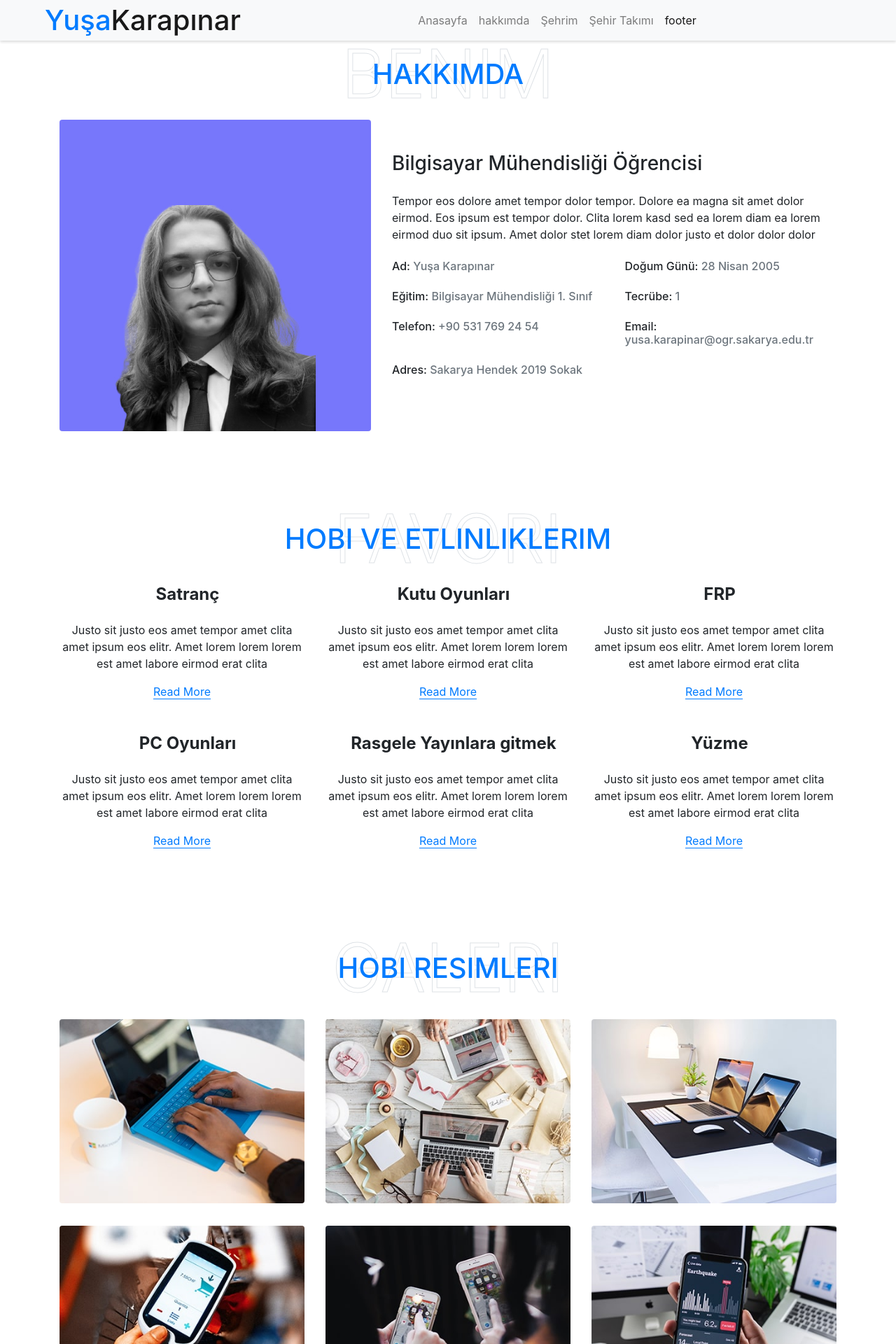
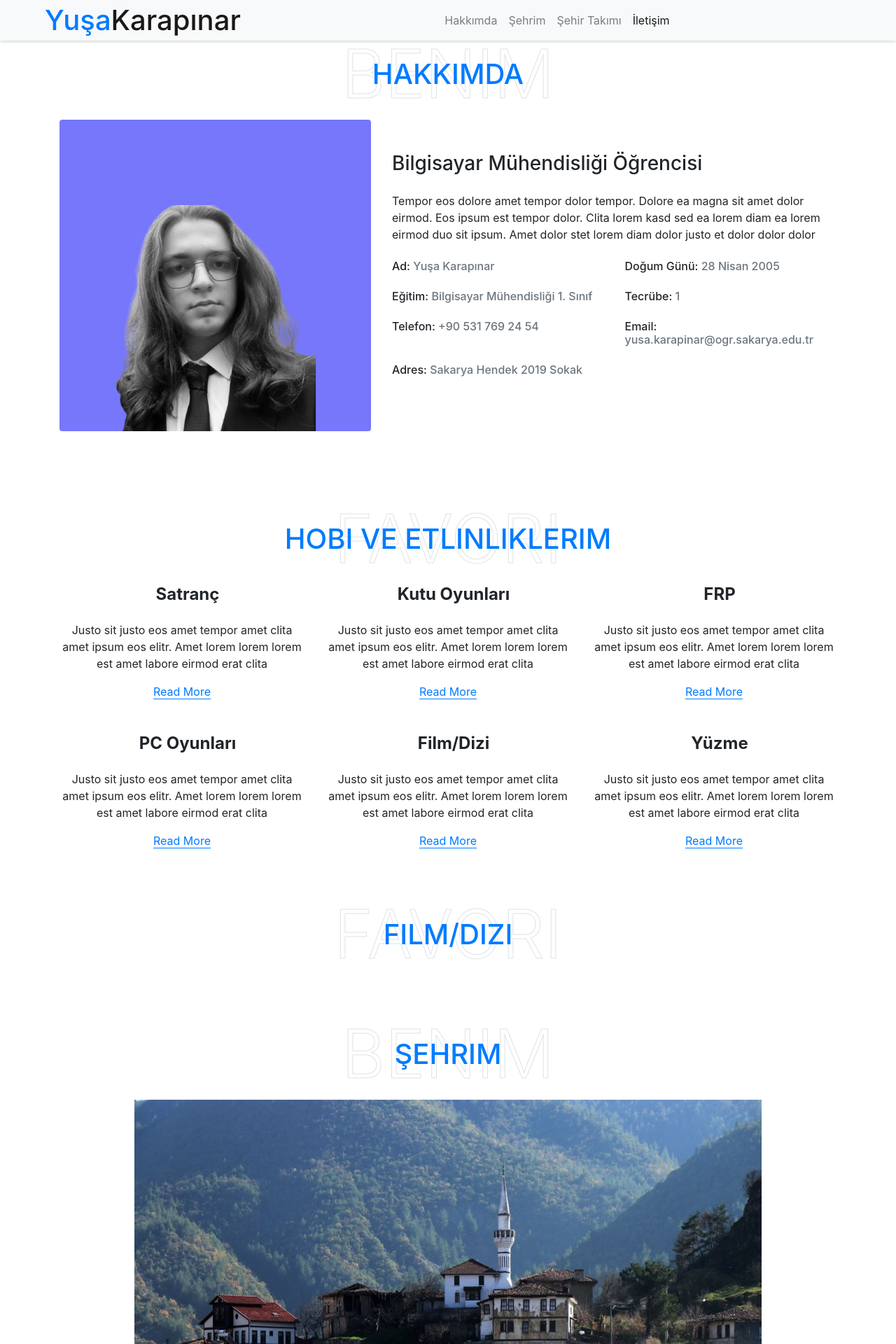
Before and after one commit to YusaKarapinar/Personal-Website-Project, a PHP site: page /ana_sayfa.html in a window 1280 px wide. Shown: the top 1920 px of the page at 70% size. Run offline with PHP 8.4, Linux system fonts and the light colour scheme.

Commit message:
Add files via upload

```diff
--- /dev/null
+++ b/web_odevi/API.css
@@ -0,0 +1,57 @@
+.movie-item {
+
+    width: 200px;
+    /* Kartların sabit genişliği */
+    margin-bottom: 20px;
+    margin-left: 30px;
+    margin-right: 20px;
+    padding: 10px;
+    border: 1px solid #ccc;
+    border-radius: 5px;
+    display: flex;
+    /* Kart içeriğini yatay hizala */
+    flex-direction: column;
+    /* İçeriği dikey hizala */
+
+}
+
+.movie-details {
+    flex-grow: 1;
+    /* Detayları genişlet, poster sabit boyutta kalır */
+}
+
+.movie-title {
+    text-align: center;
+    font-size: 1.3rem;
+    margin-bottom: 10px;
+}
+
+.movie-poster {
+    width: 150px;
+    /* Poster genişliğini istediğiniz değere ayarlayın */
+    height: auto;
+    /* Otomatik yükseklik ayarı */
+    border-radius: 5px;
+    /* Köşeleri yuvarlat */
+    box-shadow: 0 4px 8px rgba(0, 0, 0, 0.1);
+    /* Gölgelendirme efekti ekle */
+    transition: transform 0.3s ease;
+    /* Geçiş efekti */
+    align-self: center;
+    /* Resmi ortala */
+}
+
+.movie-poster:hover {
+    transform: scale(1.1);
+    /* Fare üzerine gelindiğinde büyütme efekti */
+}
+
+.container1 {
+    width: 80%;
+    /* Container'ın genişliği %80 */
+    margin: 0 auto;
+    /* Ortalama */
+    padding: 0 10%;
+    /* Container'ın sol ve sağ kenarlarında %20'lik alan bırakır */
+    /* Padding'i genişliğin içine dahil eder */
+}
--- a/web_odevi/ana_sayfa.html
+++ b/web_odevi/ana_sayfa.html
@@ -6,13 +6,11 @@
   <meta charset="utf-8">
   <meta name="viewport" content="width=device-width, initial-scale=1, shrink-to-fit=no">
   <link rel="stylesheet" href="style.css">
-  <link href="img/favicon.ico" rel="icon">
   <link rel="preconnect" href="https://fonts.gstatic.com">
   <link href="https://fonts.googleapis.com/css2?family=Roboto:wght@300;400;500;700;900&display=swap" rel="stylesheet">
+  <link rel="stylesheet" href="API.css">
 
 
-  <!-- Favicon -->
-  <link href="img/favicon.ico" rel="icon">
 
   <!-- Google Web Fonts -->
   <link rel="preconnect" href="https://fonts.gstatic.com">
@@ -48,11 +46,10 @@
           </button>
           <div class="collapse navbar-collapse px-lg-3" id="navbarCollapse">
             <div class="navbar-nav m-auto py-0">
-              <a href="#Anasayfa" class="nav-item nav-link active">Anasayfa</a>
-              <a href="#about" class="nav-item nav-link active">hakkımda</a>
+              <a href="#about" class="nav-item nav-link active">Hakkımda</a>
               <a href="#slider" class="nav-item nav-link active">Şehrim</a>
               <a href="#Takım" class="nav-item nav-link active">Şehir Takımı</a>
-              <a href="#footer" class="nav-item nav-link active">footer</a>
+              <a href="#İletişim" class="nav-item nav-link active">İletişim</a>
 
             </div>
           </div>
@@ -158,7 +155,7 @@
         <div class="col-lg-4 col-md-6 text-center mb-5">
           <div class="d-flex align-items-center justify-content-center mb-4">
             <i class="fa fa-2x fa-search service-icon bg-primary text-white mr-3"></i>
-            <h4 class="font-weight-bold m-0">Rasgele Yayınlara gitmek</h4>
+            <h4 class="font-weight-bold m-0">Film/Dizi</h4>
           </div>
           <p>Justo sit justo eos amet tempor amet clita amet ipsum eos elitr. Amet lorem lorem lorem est amet labore
             eirmod erat clita</p>
@@ -177,89 +174,25 @@
     </div>
   </div>
   <!-- Services End -->
+  <!--Movies Start-->
+  <div class="position-relative d-flex align-items-center justify-content-center">
+    <h1 class="display-1 text-uppercase text-white" id="BackText">Favori</h1>
+    <h1 class="position-absolute text-uppercase text-primary">Film/Dizi</h1>
+  </div>
+  <div class="container1 mt-5">
 
+    <div class="row movies"></div> <!-- movies div'ini bir satır olarak değiştirdik -->
+  </div>
+  <!--Movies end-->
 
   <!-- Sehrim Resim Start -->
-  <div class="container-fluid pt-5 pb-3" id="SehirResim">
-    <div class="container">
   <div class="position-relative d-flex align-items-center justify-content-center">
-        <h1 class="display-1 text-uppercase text-white" id="BackText">Galeri</h1>
-        <h1 class="position-absolute text-uppercase text-primary">Hobi Resimleri</h1>
-      </div>
-      <div class="row">
-        <div class="col-12 text-center mb-2">
-
-        </div>
-      </div>
-      <div class="row portfolio-container">
-        <div class="col-lg-4 col-md-6 mb-4 portfolio-item first">
-          <div class="position-relative overflow-hidden mb-2">
-            <img class="img-fluid rounded w-100" src="img/portfolio-1.jpg" alt="">
-            <div class="portfolio-btn bg-primary d-flex align-items-center justify-content-center">
-              <a href="img/portfolio-1.jpg" data-lightbox="portfolio">
-                <i class="fa fa-plus text-white"></i>
-              </a>
-            </div>
-          </div>
-        </div>
-        <div class="col-lg-4 col-md-6 mb-4 portfolio-item second">
-          <div class="position-relative overflow-hidden mb-2">
-            <img class="img-fluid rounded w-100" src="img/portfolio-2.jpg" alt="">
-            <div class="portfolio-btn bg-primary d-flex align-items-center justify-content-center">
-              <a href="img/portfolio-2.jpg" data-lightbox="portfolio">
-                <i class="fa fa-plus text-white"></i>
-              </a>
-            </div>
-          </div>
-        </div>
-        <div class="col-lg-4 col-md-6 mb-4 portfolio-item third">
-          <div class="position-relative overflow-hidden mb-2">
-            <img class="img-fluid rounded w-100" src="img/portfolio-3.jpg" alt="">
-            <div class="portfolio-btn bg-primary d-flex align-items-center justify-content-center">
-              <a href="img/portfolio-3.jpg" data-lightbox="portfolio">
-                <i class="fa fa-plus text-white"></i>
-              </a>
-            </div>
-          </div>
-        </div>
-        <div class="col-lg-4 col-md-6 mb-4 portfolio-item first">
-          <div class="position-relative overflow-hidden mb-2">
-            <img class="img-fluid rounded w-100" src="img/portfolio-4.jpg" alt="">
-            <div class="portfolio-btn bg-primary d-flex align-items-center justify-content-center">
-              <a href="img/portfolio-4.jpg" data-lightbox="portfolio">
-                <i class="fa fa-plus text-white"></i>
-              </a>
-            </div>
-          </div>
-        </div>
-        <div class="col-lg-4 col-md-6 mb-4 portfolio-item second">
-          <div class="position-relative overflow-hidden mb-2">
-            <img class="img-fluid rounded w-100" src="img/portfolio-5.jpg" alt="">
-            <div class="portfolio-btn bg-primary d-flex align-items-center justify-content-center">
-              <a href="img/portfolio-5.jpg" data-lightbox="portfolio">
-                <i class="fa fa-plus text-white"></i>
-              </a>
-            </div>
-          </div>
-        </div>
-        <div class="col-lg-4 col-md-6 mb-4 portfolio-item third">
-          <div class="position-relative overflow-hidden mb-2">
-            <img class="img-fluid rounded w-100" src="img/portfolio-6.jpg" alt="">
-            <div class="portfolio-btn bg-primary d-flex align-items-center justify-content-center">
-              <a href="img/portfolio-6.jpg" data-lightbox="portfolio">
-                <i class="fa fa-plus text-white"></i>
-              </a>
-            </div>
-          </div>
-        </div>
-      </div>
-    </div>
+    <h1 class="display-1 text-uppercase text-white" id="BackText">Benim</h1>
+    <h1 class="position-absolute text-uppercase text-primary">Şehrim</h1>
   </div>
   <!-- Sehrim Resim End -->
 
   <!--  SLİDER START  -->
-
-  <body>
   <header>
     <div class="bd-example" id="slider">
       <div id="carouselExampleCaptions" class="carousel slide" data-ride="carousel">
@@ -273,8 +206,10 @@
           <div class="carousel-item active">
             <img src="img/1.jpg" class="d-block" alt="...">
             <div class="carousel-caption d-none d-md-block">
-                <h5>First slide label</h5>
-                <p>Nulla vitae elit libero, a pharetra augue mollis interdum.</p>
+              <h5>Tarihi Taraklı Evleri</h5>
+              <p>Tarihi Taraklı Evleri, Sakarya'nın Taraklı ilçesinde yer alır ve Osmanlı mimarisinin güzel
+                örneklerindendir. Taş ve ahşap kullanılarak inşa edilen bu evler, dar sokakları ve geleneksel yapısıyla
+                dikkat çeker.</p>
             </div>
           </div>
           <div class="carousel-item">
@@ -310,9 +245,7 @@
       </div>
     </div>
   </header>
-  </body>
 
-</html>
   <!-- SLİDER END  -->
 
 
@@ -332,24 +265,28 @@
               <i class="far fa-dot-circle text-primary position-absolute"></i>
               <h5 class="font-weight-bold mb-1">Kuruluşu ve ilk yılları</h5>
               <p class="mb-2"><strong>Adapazarı</strong> | <small>17 Haziran 1965</small></p>
-            <p>17 Haziran 1965 tarihinde il merkezi Adapazarı'nda; İdman Yurdu, Ada Gençlik, Gençler Birliği, Güneşspor
+              <p>17 Haziran 1965 tarihinde il merkezi Adapazarı'nda; İdman Yurdu, Ada Gençlik, Gençler Birliği,
+                Güneşspor
                 kulüplerinin birleşmesi ile Sakarya ilini, aynı yıl kurulan Türkiye 2. Futbol Ligi'nde temsil etmek
                 amacıyla kurulmuştur. İlk amblemi "futbol topu üzerinde iki adet S harfleri ve 1965" dir. 1987 yılında
                 dönemin kulüp başkanı Erkal Etçioğlu tarafından tasarımı yaptırılan ve hâlen kullanılan amblemi ise
-              "Sakarya Nehri'nin S harfini andırarak kıvrılarak Sakarya Köprüsü'nün altından akması ve iki yakayı yeşil
+                "Sakarya Nehri'nin S harfini andırarak kıvrılarak Sakarya Köprüsü'nün altından akması ve iki yakayı
+                yeşil
                 ve siyah renklerle boyaması" figürüdür.[1]
 
                 İlk başkanı Ethem Boran, ilk teknik direktörü ve aynı zamanda takımın kalecisi ve kaptanı, kulübün
                 kuruluşunda da önemli pay sahibi olan Fikret Aldinç'tir. Sakaryaspor kendi sahasındaki ilk resmî lig
                 maçını 1965-66 sezonunda Mersin İdman Yurdu ile oynamış, maçın son dakikalarında teknik direktör/kaleci
-              Fikret Aldinç'in penaltı golü ile 1-0'lık skorla sahasındaki ilk resmî golünü atmış, tarihindeki ilk resmî
+                Fikret Aldinç'in penaltı golü ile 1-0'lık skorla sahasındaki ilk resmî golünü atmış, tarihindeki ilk
+                resmî
                 galibiyetini almıştır. </p>
             </div>
             <div class="position-relative mb-4">
               <i class="far fa-dot-circle text-primary position-absolute"></i>
               <h5 class="font-weight-bold mb-1">80'li yıllar ve 1. Lige İlk Yükseliş</h5>
               <p class="mb-2"><strong>Trabzonspor VS Sakaryaspor</strong> | <small>1973-74 sezonu</small></p>
-            <p>1973-74 sezonunda 1. Lig'e çok yaklaşan ama Trabzonspor'a geçilen Sakaryaspor, 1980-81 sezonunda 2. Lig A
+              <p>1973-74 sezonunda 1. Lig'e çok yaklaşan ama Trabzonspor'a geçilen Sakaryaspor, 1980-81 sezonunda 2. Lig
+                A
                 Grubu şampiyonu olarak 1. Lig'e çıkmıştır. 1. Lig'de en iyi derecesini 1981-82 sezonunda 5. olarak yapan
                 Sakaryaspor aynı sezon, Fenerbahçe'yi deplasmanda 1-0, Galatasaray'ı deplasmanda 2-0 geçmiş, Beşiktaş'la
                 ise İstanbul'da 1-1 berabere kalmıştır. 1985-86 sezonunda sondan 3. olarak 2. Lig'e düşmüştür. Ancak
@@ -369,15 +306,18 @@
                 Türkiye Kupası şampiyonu olarak ulaşmıştır. İlk turda Konyaspor'u (4-0, 1-0), ikinci turda Fenerbahçe'yi
                 (5-1, 1-2), çeyrek finalde Beşiktaş'ı (4-0, 1-0), yarı finalde Zonguldakspor'u (5-0, 0-1) ve nihayet
                 finalde Samsunspor'u (2-0, 1-1) lik skorlarla geçerek bu tarihi başarıya ulaşır. Özellikle farklı
-              Fenerbahçe ve Beşiktaş galibiyetleri ses getirmiş, sezonun kupa şampiyonluğuyla tamamlanmasının ardından;
-              Oğuz, Aykut, Turan ve Serdar Fenerbahçe'ye transfer olmuş; Fenerbahçe'nin bir sonraki 1988-89 sezonundaki
+                Fenerbahçe ve Beşiktaş galibiyetleri ses getirmiş, sezonun kupa şampiyonluğuyla tamamlanmasının
+                ardından;
+                Oğuz, Aykut, Turan ve Serdar Fenerbahçe'ye transfer olmuş; Fenerbahçe'nin bir sonraki 1988-89
+                sezonundaki
                 103 gollü efsane şampiyonluğunda başrolü oynamışlardır. </p>
             </div>
             <div class="position-relative mb-4">
               <i class="far fa-dot-circle text-primary position-absolute"></i>
               <h5 class="font-weight-bold mb-1">Diriliş Yılı ve yükseliş</h5>
               <p class="mb-2"><strong>Kuruluşun 51.Yıldönümü</strong> | <small>2016-2017</small></p>
-            <p>Sakaryaspor'un kuruluşunun 51.Yıldönümü şerefine şampiyonluk için 2016-2017 sezonu seçilmiştir. Kadrosuna
+              <p>Sakaryaspor'un kuruluşunun 51.Yıldönümü şerefine şampiyonluk için 2016-2017 sezonu seçilmiştir.
+                Kadrosuna
                 Ferhat Yazgan, Erçağ Evirgen ve Murat Hacıoğlu gibi Tecrübeli futbolcuları, teknik Heyetine ise Tuncay
                 Şanlı, Mehmet Aurelio gibi eski millî futbolcuları katmıştır. Tuncay Şanlı ayrılıp Osman Özdemir takımın
                 başına geçmiştir. Sezonu grupta 2. tamamlamış Play-Off finalinde Diyarbekirspor'u 2-1 mağlup ederek Spor
@@ -391,7 +331,8 @@
       </div>
     </div>
   </div>
-<div class="position-relative d-flex align-items-center justify-content-center">
+
+  <div class="position-relative d-flex align-items-center justify-content-center" id="İletişim">
     <h1 class="display-1 text-uppercase text-white" id="BackText">Bana</h1>
     <h1 class="position-absolute text-uppercase text-primary">Ulaşın</h1>
   </div>
@@ -508,15 +449,19 @@
   <!-- Back to Top -->
   <a href="#" class="btn btn-outline-dark px-0 back-to-top"><i class="fa fa-angle-double-up"></i></a>
 
+  <script src="API.js"></script>
 
   <!-- Optional JavaScript -->
   <!-- jQuery first, then Popper.js, then Bootstrap JS -->
   <script src="https://code.jquery.com/jquery-3.3.1.slim.min.js"
-  integrity="sha384-q8i/X+965DzO0rT7abK41JStQIAqVgRVzpbzo5smXKp4YfRvH+8abtTE1Pi6jizo" crossorigin="anonymous"></script>
+    integrity="sha384-q8i/X+965DzO0rT7abK41JStQIAqVgRVzpbzo5smXKp4YfRvH+8abtTE1Pi6jizo"
+    crossorigin="anonymous"></script>
   <script src="https://cdn.jsdelivr.net/npm/popper.js@1.14.7/dist/umd/popper.min.js"
-  integrity="sha384-UO2eT0CpHqdSJQ6hJty5KVphtPhzWj9WO1clHTMGa3JDZwrnQq4sF86dIHNDz0W1" crossorigin="anonymous"></script>
+    integrity="sha384-UO2eT0CpHqdSJQ6hJty5KVphtPhzWj9WO1clHTMGa3JDZwrnQq4sF86dIHNDz0W1"
+    crossorigin="anonymous"></script>
   <script src="https://cdn.jsdelivr.net/npm/bootstrap@4.3.1/dist/js/bootstrap.min.js"
-  integrity="sha384-JjSmVgyd0p3pXB1rRibZUAYoIIy6OrQ6VrjIEaFf/nJGzIxFDsf4x0xIM+B07jRM" crossorigin="anonymous"></script>
+    integrity="sha384-JjSmVgyd0p3pXB1rRibZUAYoIIy6OrQ6VrjIEaFf/nJGzIxFDsf4x0xIM+B07jRM"
+    crossorigin="anonymous"></script>
 </body>
 
 </html>
--- a/web_odevi/style.css
+++ b/web_odevi/style.css
@@ -1,5 +1,3 @@
-
-
 .carousel-item img {
   width: 70%;
   /* Resimlerin genişliğini 100% olarak ayarlar */
@@ -138,9 +136,11 @@ body {
 #BackText {
   -webkit-text-stroke: 1px #dee2e6;
 }
+
 .fa.fa-plus.text-white {
   font-size: 60px;
 }
+
 .far.fa-dot-circle.text-primary {
   position: absolute;
   top: 2px;
@@ -148,15 +148,25 @@ body {
 }
 
 
-input[type=text], select, textarea {
-  width: 100%; /* Full width */
-  padding: 12px; /* Some padding */
-  border: 1px solid #ccc; /* Gray border */
-  border-radius: 4px; /* Rounded borders */
-  box-sizing: border-box; /* Make sure that padding and width stays in place */
-  margin-top: 6px; /* Add a top margin */
-  margin-bottom: 16px; /* Bottom margin */
-  resize: vertical /* Allow the user to vertically resize the textarea (not horizontally) */
+input[type=text],
+select,
+textarea {
+  width: 100%;
+  /* Full width */
+  padding: 12px;
+  /* Some padding */
+  border: 1px solid #ccc;
+  /* Gray border */
+  border-radius: 4px;
+  /* Rounded borders */
+  box-sizing: border-box;
+  /* Make sure that padding and width stays in place */
+  margin-top: 6px;
+  /* Add a top margin */
+  margin-bottom: 16px;
+  /* Bottom margin */
+  resize: vertical
+    /* Allow the user to vertically resize the textarea (not horizontally) */
 }
 
 input[type=submit] {
@@ -176,6 +186,15 @@ input[type=submit]:hover {
   border-radius: 50px;
   background-color: #f2f2f2;
   padding: 20px;
-  width: 60%; /* Konteynır genişliği */
-  margin: 0 auto; /* Otomatik olarak kenarlara göre ortalamak için */
+  width: 60%;
+  /* Konteynır genişliği */
+  margin: 0 auto;
+  /* Otomatik olarak kenarlara göre ortalamak için */
 }
+
+.centered-container {
+  display: flex;
+  justify-content: center;
+  align-items: center;
+  height: 100vh;
+}
```
Also changed, not shown: web_odevi/API.js (added, +28 -0 lines), web_odevi/img/1.jpg, web_odevi/img/2.jpg. Lines whose indentation alone changed are shown as unchanged.
